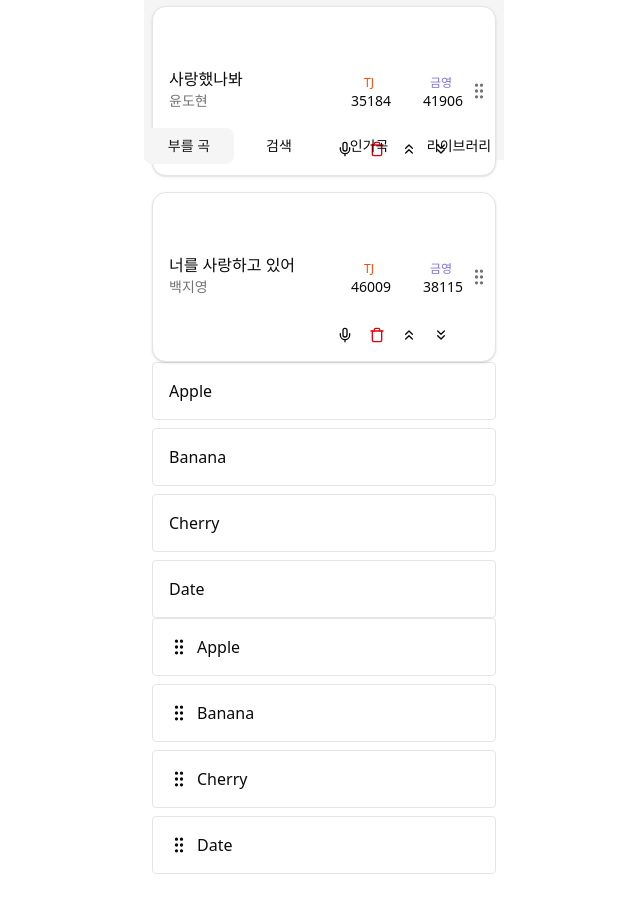
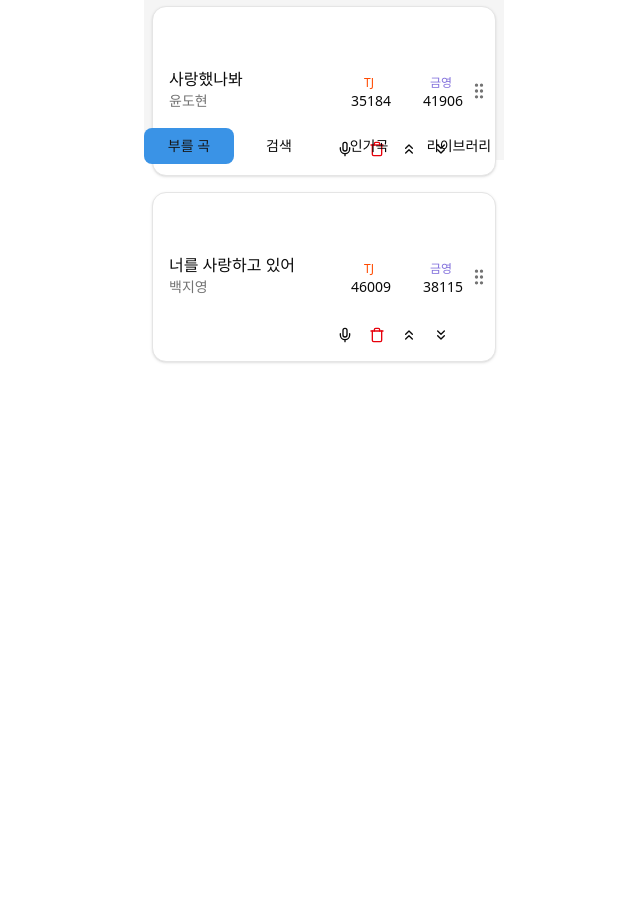
Before and after one commit to GulSam00/singcode, a Next.js app in the folder apps/web/: page / in a window 1280 px wide. Shown: the part 640-1546 px from the top of the page, without its empty margins (316-956 px from the left). After the commit the page ends 1034 px from the top, so only its background shows below. Built offline with nearby package versions, Linux system fonts and the light colour scheme.

Commit message:
feat : footer 색깔 임시 조정

```diff
--- a/apps/web/app/footer.tsx
+++ b/apps/web/app/footer.tsx
@@ -26,7 +26,7 @@ export default function Footer() {
             key={item.name}
             className={cn(
               'w-[90px] flex-auto',
-              isActive ? 'bg-secondary text-primary' : 'text-text-secondary hover:text-primary',
+              isActive ? 'bg-accent text-primary' : 'text-text-secondary hover:text-primary',
             )}
             variant="ghost"
           >
--- a/apps/web/app/globals.css
+++ b/apps/web/app/globals.css
@@ -77,8 +77,10 @@
   --secondary-foreground: oklch(0.205 0 0);
   --muted: oklch(0.97 0 0);
   --muted-foreground: oklch(0.556 0 0);
-  --accent: oklch(0.97 0 0);
-  --accent-foreground: oklch(0.205 0 0);
+  --accent: oklch(0.65 0.15 250); /* 부드러운 파란색 */
+  --accent-foreground: oklch(0.985 0 0); /* 흰색 */
+  /* --accent: oklch(0.97 0 0);
+  --accent-foreground: oklch(0.205 0 0); */
   --destructive: oklch(0.577 0.245 27.325);
   --border: oklch(0.922 0 0);
   --input: oklch(0.922 0 0);
--- a/apps/web/app/home/page.tsx
+++ b/apps/web/app/home/page.tsx
@@ -8,8 +8,8 @@ export default function Home() {
       <h1 className="mb-6 text-2xl font-bold">노래방 플레이리스트</h1>
       <SongList />
 
-      <TestDND />
-      <TestDNDHandle />
+      {/* <TestDND />
+      <TestDNDHandle /> */}
     </div>
   );
 }
```
